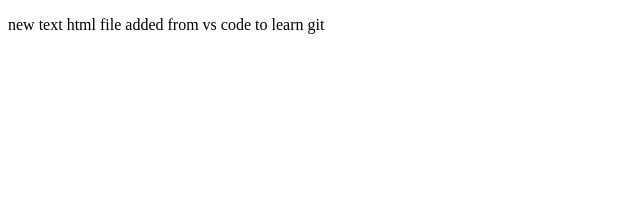
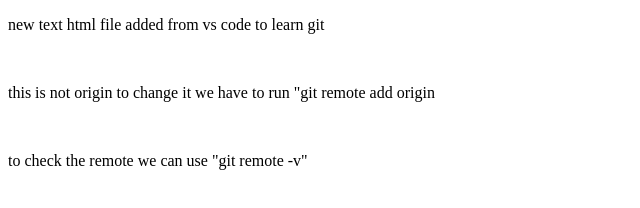
Before and after one commit to sonai-2005/another_repo_to_learn, a plain HTML site: page index.html in a window 1280 px wide. Shown: the whole page, without its empty margins (0-640 px from the left). Drawn offline with Linux system fonts and the light colour scheme.

Commit message:
added another paragraph for note

```diff
--- a/index.html
+++ b/index.html
@@ -5,6 +5,10 @@
     <meta name="viewport" content="width=device-width, initial-scale=1.0">
     <title>Document</title>
     <p>new text html file added from vs code to learn git</p>
+    <br>
+    <p>this is not origin to change it we have to run "git remote add origin<link of the code></p>
+    <br>
+    <p>to check the remote we can use "git remote -v"</p>
 </head>
 <body>
 
```
